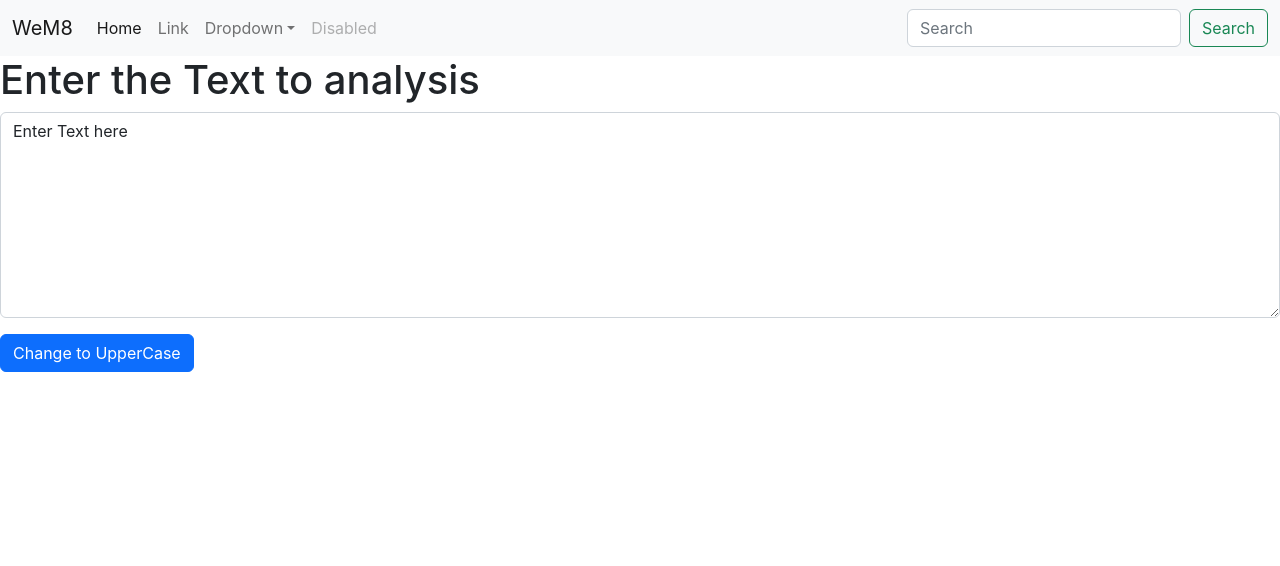
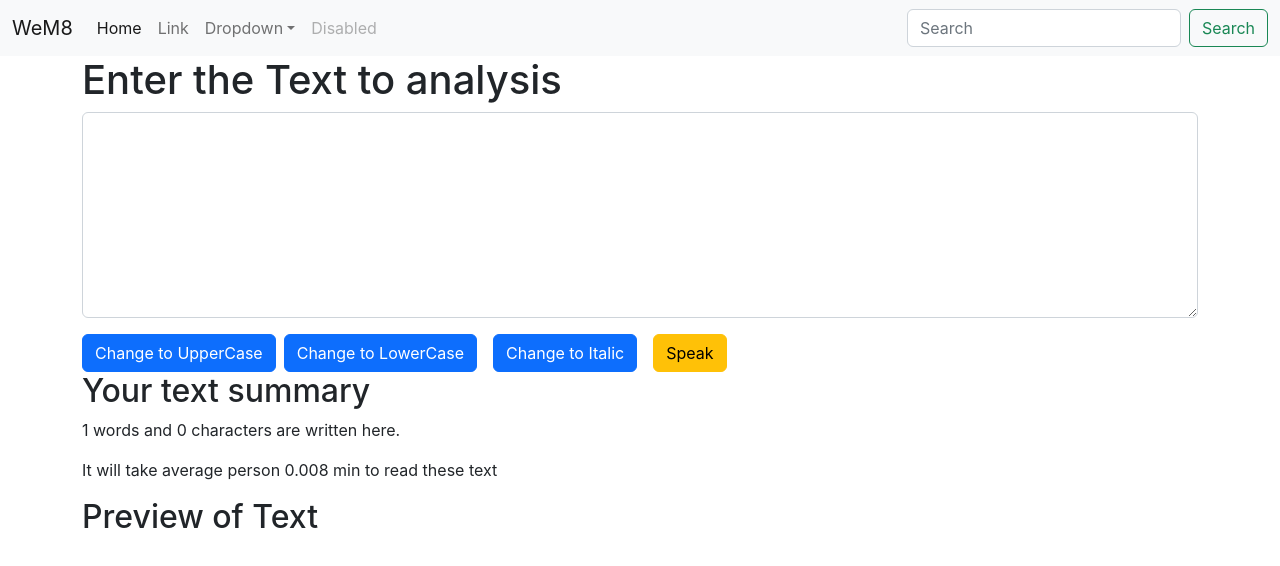
Before and after one commit to konregon/Web-Application-with-Raact, a React (Create React App) app in the folder Namaste/namaste/: page / in a window 1280 px wide. Shown: the top 566 px of the page. Built offline with nearby package versions, Linux system fonts and the light colour scheme.

Commit message:
adding additional function
Word counting,
Characters counting,
Time to read,
Preview,
Lowercase,
Speak/auto reading

```diff
--- a/Namaste/namaste/src/components/TextForm.js
+++ b/Namaste/namaste/src/components/TextForm.js
@@ -7,6 +7,21 @@ export default function TextForm(props) {
         let newText = text.toUpperCase();
         setText(newText);
     }
+    const handleLoClick = () => {
+        console.log("Lowercase was clicked" + text);
+        let newText = text.italics();
+        setText(newText);
+    }
+    const handleItClick = () => {
+        console.log("Italic was clicked" + text);
+        let newText = text.toLowerCase();
+        setText(newText);
+    }
+    const speak = () => {
+        let msg = new SpeechSynthesisUtterance();
+        msg.text = text;
+        window.speechSynthesis.speak(msg);
+      }
 
     const handleOnChange = (event) => {
         console.log("there WAS SOMEthing!");
@@ -14,10 +29,11 @@ export default function TextForm(props) {
     }
 
      // Declare a new state variable, which we'll call "text"
-  const [text, setText] = useState('Enter Text here');
+  const [text, setText] = useState('');
 
     return (
-        <div>
+        <>
+        <div className='container'>
             <h1>{props.heading}</h1>
             {/* <div className="mb-5"> */}
             {/* <label for="myBox" className="form-label">
@@ -33,6 +49,20 @@ export default function TextForm(props) {
                 <textarea className="form-control" value={text} onChange={handleOnChange} id="exampleFormControlTextarea1" rows="8"></textarea>
             </div>
             <div className="btn btn-primary" onClick={handleUpClick}>Change to UpperCase</div>
+            <div className="btn btn-primary mx-2" onClick={handleLoClick}>Change to LowerCase</div>
+            <div className="btn btn-primary mx-2" onClick={handleItClick}>Change to Italic</div>
+            <div onClick={speak} className="btn btn-warning mx-2">Speak</div>
+
+
+
         </div>
+        <div className="container" my-3>
+            <h2>Your text summary</h2>
+            <p>{text.split(" ").length} words and {text.length} characters are written here.</p>
+            <p>It will take average person {0.008 * text.split(" ").length} min to read these text</p>
+            <h2>Preview of Text</h2>
+            <p>{text}</p>
+        </div>
+        </>
     );
 }
```
